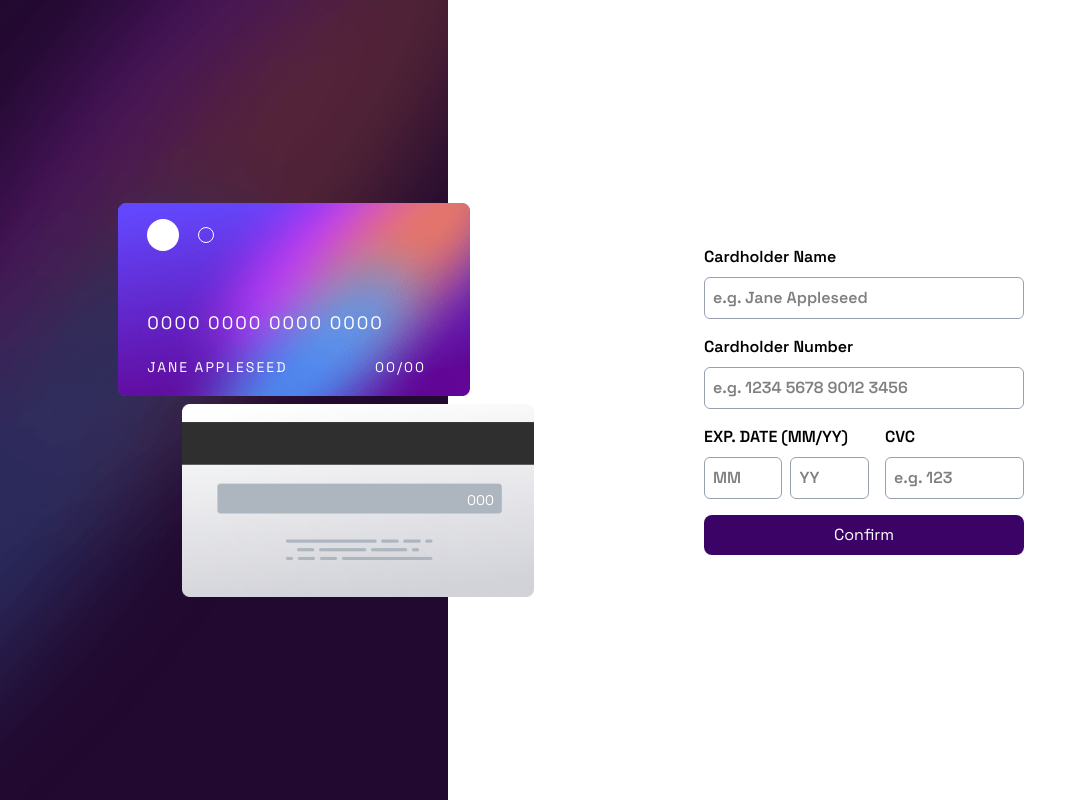
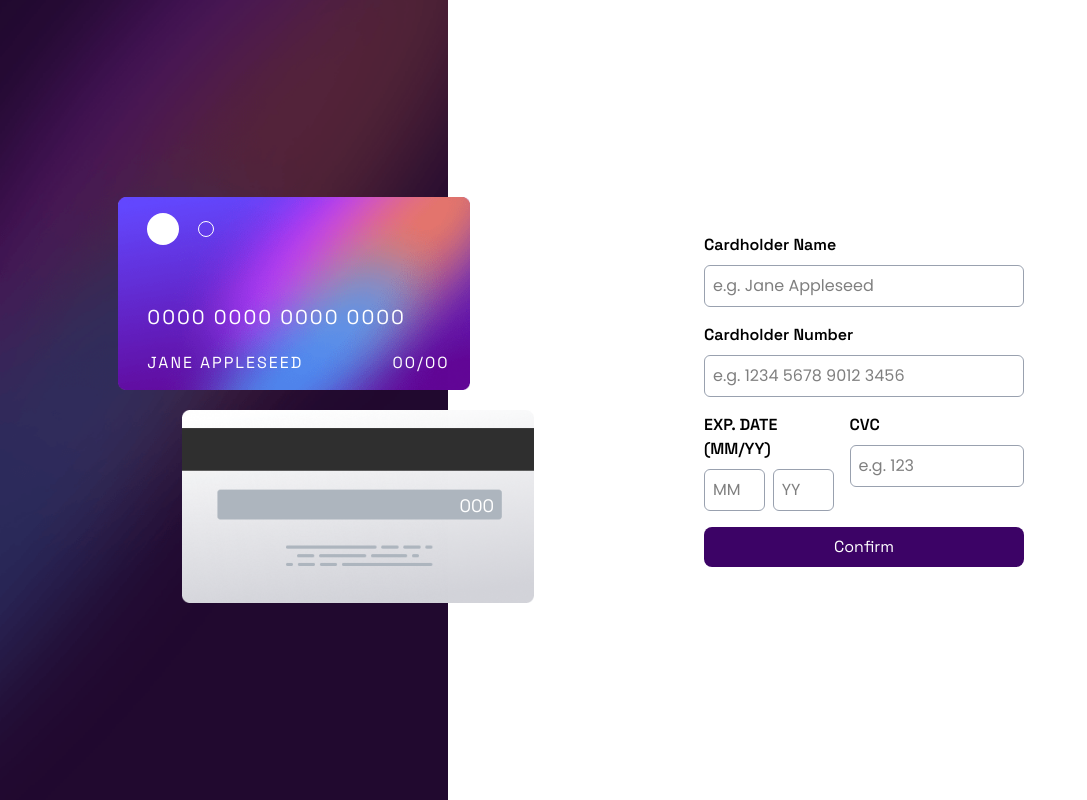
Before and after one commit to JorgeCb12/interactiveCardDetails, a React (Vite) app: page / in a window 1280 px wide. Shown: the whole page, without its empty margins (0-1087 px from the left). Built offline with nearby package versions, Linux system fonts and the light colour scheme; a web font is replaced by a local one.

Commit message:
feat: sincronizar formulario con tarjetas

```diff
--- a/src/App.jsx
+++ b/src/App.jsx
@@ -1,3 +1,4 @@
+import { useState } from "react";
 import bgMainDesktop from "./assets/images/bg-main-desktop.png";
 import bgMainMobile from "./assets/images/bg-main-mobile.png";
 import CardBack from "./components/CardBack";
@@ -5,6 +6,12 @@ import CardFront from "./components/CardFront";
 import Form from "./components/Form";
 
 function App() {
+  const [cardNumber, setCardNumber] = useState("");
+  const [cardHolder, setCardHolder] = useState("");
+  const [cardExpDateYear, setCardExpDateYear] = useState("");
+  const [cardExpDateMonth, setCardExpDateMonth] = useState("");
+  const [cardCvc, setCardCvc] = useState("");
+
   return (
     <main className="min-h-screen font-[Space_Grotesk] grid grid-rows-[18rem_1fr] md:grid-rows-1 md:grid-cols-[20rem_1fr] lg:grid-cols-[28rem_1fr]">
       <section className="relative z-20 sm:px-20 md:p-0  lg:p-0">
@@ -20,13 +27,30 @@ function App() {
         </div>
 
         <div className="relative w-full max-w-[340px] mx-auto h-full flex flex-col items-center justify-center md:items-start md:px-12 md:translate-x-16">
-          <CardBack className="order-1 md:order-2" />
-          <CardFront className="order-2 md:order-1" />
+          <CardBack cardCvc={cardCvc} className="order-1 md:order-2" />
+          <CardFront
+            cardNumber={cardNumber}
+            cardHolder={cardHolder}
+            cardExpDateYear={cardExpDateYear}
+            cardExpDateMonth={cardExpDateMonth}
+            className="order-2 md:order-1"
+          />
         </div>
       </section>
 
       <section className="flex items-center justify-center px-6 py-10">
-        <Form />
+        <Form
+          cardNumber={cardNumber}
+          setCardNumber={setCardNumber}
+          cardHolder={cardHolder}
+          setCardHolder={setCardHolder}
+          cardExpDateYear={cardExpDateYear}
+          setCardExpDateYear={setCardExpDateYear}
+          cardExpDateMonth={cardExpDateMonth}
+          setCardExpDateMonth={setCardExpDateMonth}
+          cardCvc={cardCvc}
+          setCardCvc={setCardCvc}
+        />
       </section>
     </main>
   );
--- a/src/components/CardBack.jsx
+++ b/src/components/CardBack.jsx
@@ -1,13 +1,13 @@
 import cardBackImg from "../assets/images/bg-card-back.png";
 
-const CardBack = ({ className = "" }) => {
+const CardBack = ({ className = "", cardCvc }) => {
   return (
     <div
-      className={`relative mt-20 ml-8 w-72 sm:w-80 sm:mt-30 md:mt-2 md:m-4 md:w-70 self-center lg:self-auto lg:ml- lg:mt-2 lg:w-88 ${className}`}
+      className={`relative mt-20 ml-8 w-72 sm:w-80 sm:mt-30 md:mt-2 md:m-4 md:w-70 self-center lg:self-auto lg:ml- lg:mt-5 lg:w-88 ${className}`}
     >
       <img src={cardBackImg} alt="Card back" className="w-full h-auto" />
-      <p className="absolute inset-0 flex items-center justify-end pr-10 text-white text-sm">
-        000
+      <p className="absolute inset-0 flex text-lg items-center justify-end pr-10 text-white">
+        {cardCvc === "" ? "000" : cardCvc}
       </p>
     </div>
   );
--- a/src/components/CardFront.jsx
+++ b/src/components/CardFront.jsx
@@ -1,6 +1,12 @@
 import cardFrontImg from "../assets/images/bg-card-front.png";
 
-const CardFront = ({ className = "" }) => {
+const CardFront = ({
+  className = "",
+  cardNumber,
+  cardHolder,
+  cardExpDateYear,
+  cardExpDateMonth,
+}) => {
   return (
     <div
       className={`relative z-10 -mt-18 ml-2 w-[18rem] sm:w-[20rem] sm:-mt-20 sm:ml-0 md:mt-0 md:-ml-12 md:w-70 self-start lg:self-auto lg:mt-4 lg:w-88 ${className}`}
@@ -8,14 +14,18 @@ const CardFront = ({ className = "" }) => {
       <img src={cardFrontImg} alt="Card front" className="w-full h-auto" />
       <div className="absolute inset-0 size-8 top-1/12 left-1/12 bg-white rounded-full"></div>
       <div className="absolute inset-0 size-4 border top-1/8 border-white rounded-full ml-20"></div>
-      <span className="absolute inset-0 top-[55%] left-1/12 text-lg f text-white tracking-[2px]">
-        0000 0000 0000 0000
+      <span className="absolute inset-0 top-[55%] left-1/12 text-xl text-white tracking-[2px]">
+        {cardNumber === ""
+          ? "0000 0000 0000 0000"
+          : cardNumber.replace(/(\d{4})(?=\d)/g, "$1 ").trim()}
       </span>
-      <p className="absolute inset-0 top-[80%] left-1/12 text-sm f text-white tracking-[2px]">
-        JANE APPLESEED
+
+      <p className="absolute inset-0 top-[80%] left-1/12 text-md f text-white tracking-[2px]">
+        {cardHolder === "" ? "JANE APPLESEED" : cardHolder.toUpperCase()}
       </p>
-      <span className="absolute inset-0 top-[80%] left-[73%] text-sm f text-white tracking-[2px]">
-        00/00
+      <span className="absolute inset-0 top-[80%] left-[78%] text-md f text-white tracking-[2px]">
+        {cardExpDateMonth === "" ? "00" : cardExpDateMonth}/
+        {cardExpDateYear === "" ? "00" : cardExpDateYear}
       </span>
     </div>
   );
--- a/src/components/Form.jsx
+++ b/src/components/Form.jsx
@@ -1,22 +1,24 @@
-import { useState } from 'react'
-
-const Form = () => {
-  const [cardNumber, setCardNumber] = useState('')
-  const [cardHolder, setCardHolder] = useState('')
-  const [cardExpDateYear, setCardExpDateYear] = useState('')
-  const [cardExpDateMonth, setCardExpDateMonth] = useState('')
-  const [cardCvc, setCardCvc] = useState('')
-
+const Form = ({
+  cardNumber,
+  setCardNumber,
+  cardHolder,
+  setCardHolder,
+  cardExpDateYear,
+  setCardExpDateYear,
+  cardExpDateMonth,
+  setCardExpDateMonth,
+  cardCvc,
+  setCardCvc,
+}) => {
   const handleSubmit = (e) => {
-    e.preventDefault()
-    console.log(
-      cardNumber,
-      cardHolder,
-      cardExpDateYear,
-      cardExpDateMonth,
-      cardCvc,
-    )
-  }
+    e.preventDefault();
+  };
+  const handleChange = (e) => {
+    let value = e.target.value.replace(/\D/g, "");
+    if (value.length > 16) return;
+    value = value.replace(/(.{4})(?=\d)/g, "$1 ").trim();
+    setCardNumber(value);
+  };
 
   return (
     <div className="flex items-center justify-center max-w-80">
@@ -26,7 +28,7 @@ const Form = () => {
         onSubmit={handleSubmit}
       >
         <div className="flex flex-col gap-2">
-          <label className="font-semibold" htmlFor="">
+          <label className="font-semibold " htmlFor="">
             Cardholder Name
           </label>
           <input
@@ -34,7 +36,7 @@ const Form = () => {
             placeholder="e.g. Jane Appleseed"
             value={cardHolder}
             onChange={(e) => setCardHolder(e.target.value)}
-            className="w-full border border-gray-400 font-semibold focus:outline-none rounded-md p-2"
+            className="w-full border border-gray-400 font-[Poppins] focus:outline-none rounded-md p-2"
           />
         </div>
         <div className="flex flex-col gap-2">
@@ -42,17 +44,17 @@ const Form = () => {
             Cardholder Number
           </label>
           <input
-            type="number"
+            type="text"
             value={cardNumber}
-            onChange={(e) => setCardNumber(e.target.value)}
+            onChange={handleChange}
             placeholder="e.g. 1234 5678 9012 3456"
-            className="w-full border border-gray-400 font-semibold focus:outline-none rounded-md p-2"
+            className="w-full border border-gray-400 font-[Poppins] focus:outline-none rounded-md p-2"
           />
         </div>
         <div>
           <div className="flex flex-row gap-4">
             <div className="flex flex-col gap-2">
-              <label className="font-semibold" htmlFor="">
+              <label className="font-semibold " htmlFor="">
                 EXP. DATE (MM/YY)
               </label>
               <div className="flex flex-row gap-2">
@@ -61,14 +63,14 @@ const Form = () => {
                   placeholder="MM"
                   value={cardExpDateMonth}
                   onChange={(e) => setCardExpDateMonth(e.target.value)}
-                  className="w-full border font-semibold border-gray-400 focus:outline-none rounded-md p-2 max-w-30"
+                  className="w-full border font-[Poppins]  border-gray-400 focus:outline-none rounded-md p-2 max-w-30"
                 />
                 <input
                   type="number"
                   placeholder="YY"
                   value={cardExpDateYear}
                   onChange={(e) => setCardExpDateYear(e.target.value)}
-                  className="w-full border font-semibold border-gray-400 focus:outline-none rounded-md p-2 max-w-30"
+                  className="w-full border font-[Poppins] border-gray-400 focus:outline-none rounded-md p-2 max-w-30"
                 />
               </div>
             </div>
@@ -81,7 +83,7 @@ const Form = () => {
                 value={cardCvc}
                 onChange={(e) => setCardCvc(e.target.value)}
                 placeholder="e.g. 123"
-                className="w-full border font-semibold border-gray-400 focus:outline-none rounded-md p-2"
+                className="w-full border font-[Poppins] border-gray-400 focus:outline-none rounded-md p-2"
               />
             </div>
           </div>
@@ -93,7 +95,7 @@ const Form = () => {
         </div>
       </form>
     </div>
-  )
-}
+  );
+};
 
-export default Form
+export default Form;
--- a/src/index.css
+++ b/src/index.css
@@ -20,4 +20,5 @@ body {
   --color-neutral-purple-950: hsl(278, 68%, 11%);
 
   --font-family-sans: "Space Grotesk", sans-serif;
+  --font-family-poppins: "Poppins", sans-serif;
 }
```
